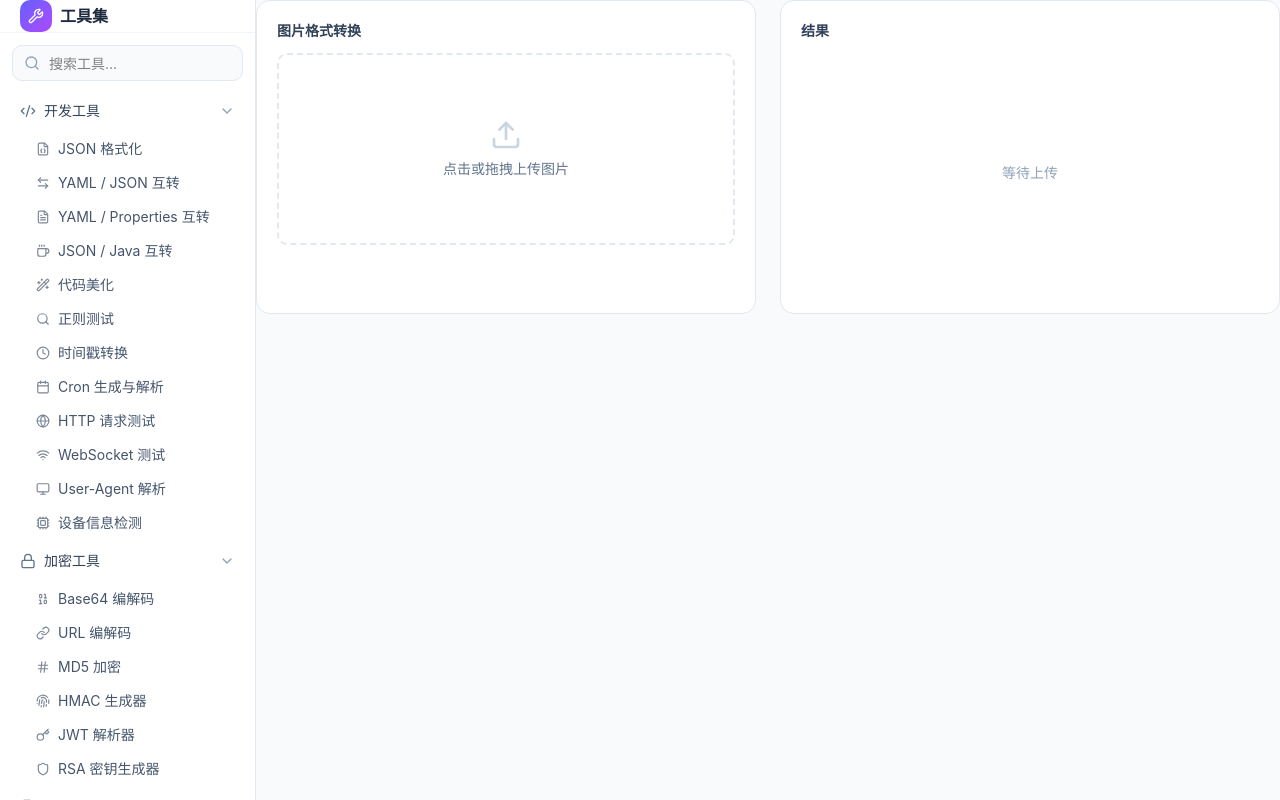
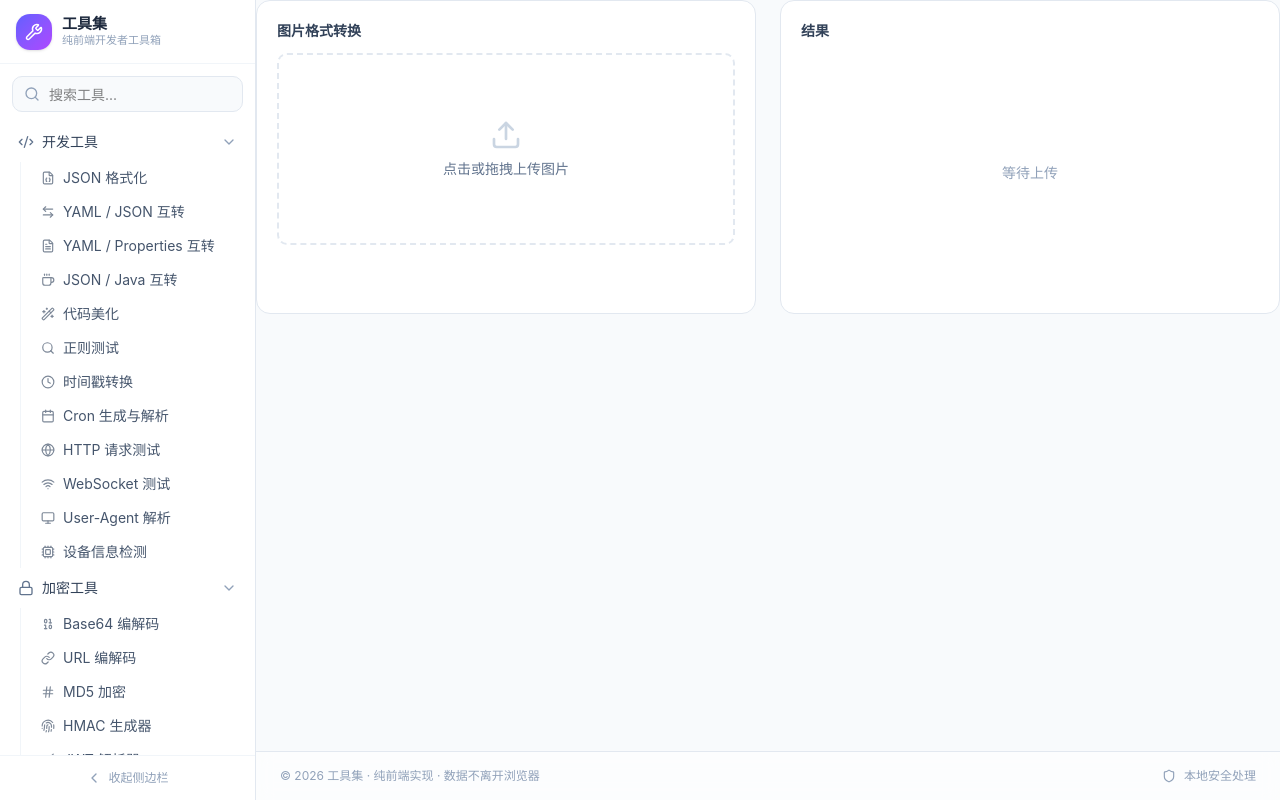
Before and after one commit to qiuqyCN/qiuyun-tools, a Nuxt app: page /tools/image/image-convert in a window 1280 px wide. Built offline with nearby package versions, Linux system fonts and the light colour scheme.

Commit message:
feat: 样式优化

```diff
--- a/app/components/ToolLayout.vue
+++ b/app/components/ToolLayout.vue
@@ -1,7 +1,7 @@
 <template>
-  <div class="max-w-5xl mx-auto px-8 py-8">
+  <div class="max-w-6xl mx-auto px-6 lg:px-8 py-6 lg:py-8">
     <!-- Breadcrumb -->
-    <nav class="flex items-center gap-1.5 text-xs text-slate-400 mb-6">
+    <nav class="flex items-center gap-1.5 text-xs text-slate-400 mb-5">
       <NuxtLink to="/" class="hover:text-indigo-500">首页</NuxtLink>
       <component :is="icons.ChevronRight" class="w-3 h-3" />
       <span>{{ categoryName }}</span>
@@ -11,13 +11,16 @@
 
     <!-- Title -->
     <header class="mb-6">
-      <div class="flex items-center gap-3">
-        <div class="w-10 h-10 rounded-xl bg-gradient-to-br from-indigo-500 to-purple-500 flex items-center justify-center">
+      <div class="flex items-start gap-3">
+        <div class="w-11 h-11 rounded-xl bg-gradient-to-br from-indigo-500 to-purple-500 flex items-center justify-center shrink-0 shadow-sm">
           <component :is="icons[icon]" class="w-5 h-5 text-white" />
         </div>
-        <div>
-          <h1 class="text-xl font-semibold text-slate-800">{{ toolName }}</h1>
-          <p class="text-sm text-slate-500">{{ description }}</p>
+        <div class="flex-1 min-w-0">
+          <div class="flex items-center gap-2 flex-wrap">
+            <h1 class="text-xl font-semibold text-slate-800">{{ toolName }}</h1>
+            <slot name="badge" />
+          </div>
+          <p v-if="description" class="text-sm text-slate-500 mt-1">{{ description }}</p>
         </div>
       </div>
     </header>
--- a/app/layouts/default.vue
+++ b/app/layouts/default.vue
@@ -2,18 +2,24 @@
   <div class="flex min-h-screen bg-slate-50">
     <!-- Sidebar -->
     <aside
-      class="w-64 shrink-0 border-r border-slate-200 bg-white h-screen sticky top-0 overflow-y-auto flex flex-col"
+      :class="[
+        'border-r border-slate-200 bg-white h-screen sticky top-0 flex flex-col transition-all duration-300 ease-out',
+        collapsed ? 'w-16 shrink-0' : 'w-64 shrink-0',
+      ]"
     >
       <!-- Logo -->
-      <div class="h-14 flex items-center gap-2 px-5 border-b border-slate-100">
-        <div class="w-8 h-8 rounded-lg bg-gradient-to-br from-indigo-500 to-purple-500 flex items-center justify-center">
-          <component :is="icons.Wrench" class="w-4 h-4 text-white" />
+      <div class="h-16 flex items-center gap-2.5 px-4 border-b border-slate-100 shrink-0">
+        <div class="w-9 h-9 rounded-xl bg-gradient-to-br from-indigo-500 to-purple-500 flex items-center justify-center shrink-0 shadow-sm">
+          <component :is="icons.Wrench" class="w-4.5 h-4.5 text-white" />
         </div>
-        <span class="font-semibold text-slate-800">工具集</span>
+        <div v-if="!collapsed" class="min-w-0 leading-tight">
+          <div class="font-semibold text-slate-800 text-[15px]">工具集</div>
+          <div class="text-[11px] text-slate-400 truncate">纯前端开发者工具箱</div>
+        </div>
       </div>
 
       <!-- Search -->
-      <div class="px-3 py-3">
+      <div v-if="!collapsed" class="px-3 py-3 shrink-0">
         <div class="relative">
           <component
             :is="icons.Search"
@@ -28,41 +34,66 @@
       </div>
 
       <!-- Categories & Tools -->
-      <nav class="flex-1 px-2 pb-4 space-y-1">
+      <nav class="flex-1 px-2 pb-3 overflow-y-auto space-y-0.5">
         <template v-for="cat in filteredCategories" :key="cat.id">
           <button
             @click="toggleCategory(cat.id)"
-            class="w-full flex items-center gap-2 px-3 py-2 text-sm font-medium text-slate-700 rounded-lg hover:bg-slate-100 transition"
+            :title="collapsed ? cat.name : undefined"
+            class="w-full flex items-center gap-2 px-2.5 py-2 text-sm font-medium text-slate-700 rounded-lg hover:bg-slate-100 transition"
+            :class="collapsed ? 'justify-center' : ''"
           >
-            <component :is="icons[cat.icon]" class="w-4 h-4 text-slate-500" />
-            <span class="flex-1 text-left">{{ cat.name }}</span>
+            <component :is="icons[cat.icon]" class="w-4 h-4 text-slate-500 shrink-0" />
+            <span v-if="!collapsed" class="flex-1 text-left">{{ cat.name }}</span>
             <component
+              v-if="!collapsed"
               :is="openCats.has(cat.id) ? icons.ChevronDown : icons.ChevronRight"
               class="w-4 h-4 text-slate-400"
             />
           </button>
           <Transition name="slide">
-            <div v-if="openCats.has(cat.id)" class="ml-4 space-y-0.5">
+            <div v-if="!collapsed && openCats.has(cat.id)" class="ml-3 space-y-0.5 border-l border-slate-100 pl-2.5">
               <NuxtLink
                 v-for="tool in cat.tools"
                 :key="tool.id"
                 :to="tool.route"
-                class="flex items-center gap-2 px-3 py-1.5 text-sm text-slate-600 rounded-md hover:bg-slate-100 hover:text-indigo-600 transition"
-                active-class="bg-indigo-50 text-indigo-600 font-medium"
+                class="group relative flex items-center gap-2 px-2.5 py-1.5 text-sm text-slate-600 rounded-md hover:bg-slate-100 hover:text-indigo-600 transition"
+                active-class="bg-indigo-50 text-indigo-600 font-medium before:content-[''] before:absolute before:-left-2.5 before:top-1/2 before:-translate-y-1/2 before:w-1 before:h-4 before:bg-indigo-500 before:rounded-full"
               >
-                <component :is="icons[tool.icon]" class="w-3.5 h-3.5 opacity-70" />
+                <component :is="icons[tool.icon]" class="w-3.5 h-3.5 opacity-70 shrink-0" />
                 {{ tool.name }}
               </NuxtLink>
             </div>
           </Transition>
         </template>
       </nav>
+
+      <!-- Collapse toggle -->
+      <div class="border-t border-slate-100 px-2 py-2 shrink-0">
+        <button
+          @click="collapsed = !collapsed"
+          class="w-full flex items-center justify-center gap-1.5 py-1.5 text-xs text-slate-400 hover:text-indigo-500 hover:bg-slate-50 rounded-md transition"
+        >
+          <component :is="collapsed ? icons.ChevronRight : icons.ChevronLeft" class="w-4 h-4" />
+          <span v-if="!collapsed">收起侧边栏</span>
+        </button>
+      </div>
     </aside>
 
     <!-- Main -->
-    <main class="flex-1 min-w-0">
-      <slot />
-    </main>
+    <div class="flex-1 min-w-0 flex flex-col">
+      <main class="flex-1">
+        <slot />
+      </main>
+      <footer class="border-t border-slate-200 bg-white/60 backdrop-blur-sm">
+        <div class="max-w-6xl mx-auto px-6 py-4 flex items-center justify-between text-xs text-slate-400">
+          <span>© {{ new Date().getFullYear() }} 工具集 · 纯前端实现 · 数据不离开浏览器</span>
+          <span class="flex items-center gap-2">
+            <component :is="icons.Shield" class="w-3.5 h-3.5" />
+            本地安全处理
+          </span>
+        </div>
+      </footer>
+    </div>
   </div>
 </template>
 
@@ -73,6 +104,7 @@ import * as icons from 'lucide-vue-next'
 
 const openCats = ref(new Set(categories.map(c => c.id)))
 const searchQuery = ref('')
+const collapsed = ref(false)
 
 function toggleCategory(id: string) {
   const next = new Set(openCats.value)
--- a/app/pages/index.vue
+++ b/app/pages/index.vue
@@ -1,5 +1,5 @@
 <template>
-  <div class="max-w-5xl mx-auto px-8 py-10">
+  <div class="max-w-6xl mx-auto px-6 lg:px-8 py-8 lg:py-10">
     <!-- Hero -->
     <header class="mb-10">
       <h1 class="text-3xl font-bold text-slate-800 mb-2">开发者工具集</h1>
```
Also changed, not shown: app/assets/css/tailwind.css.
